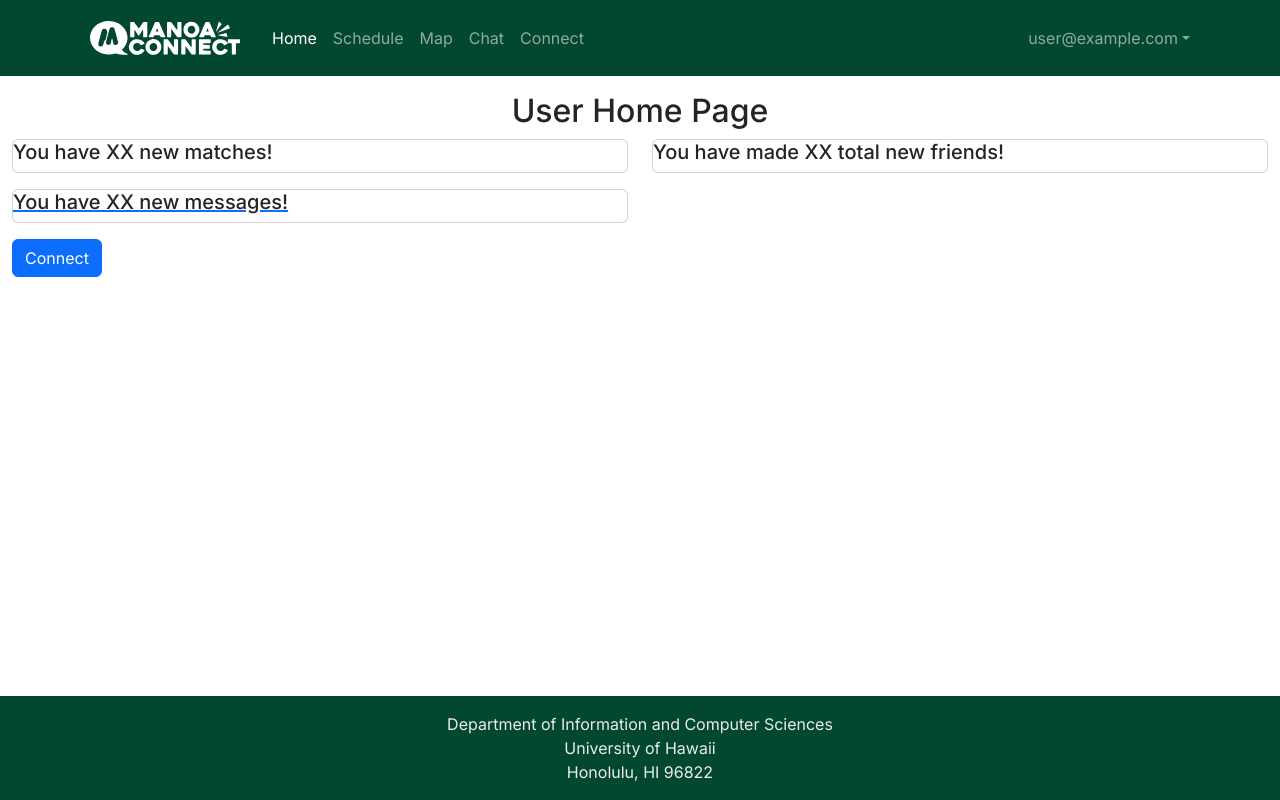
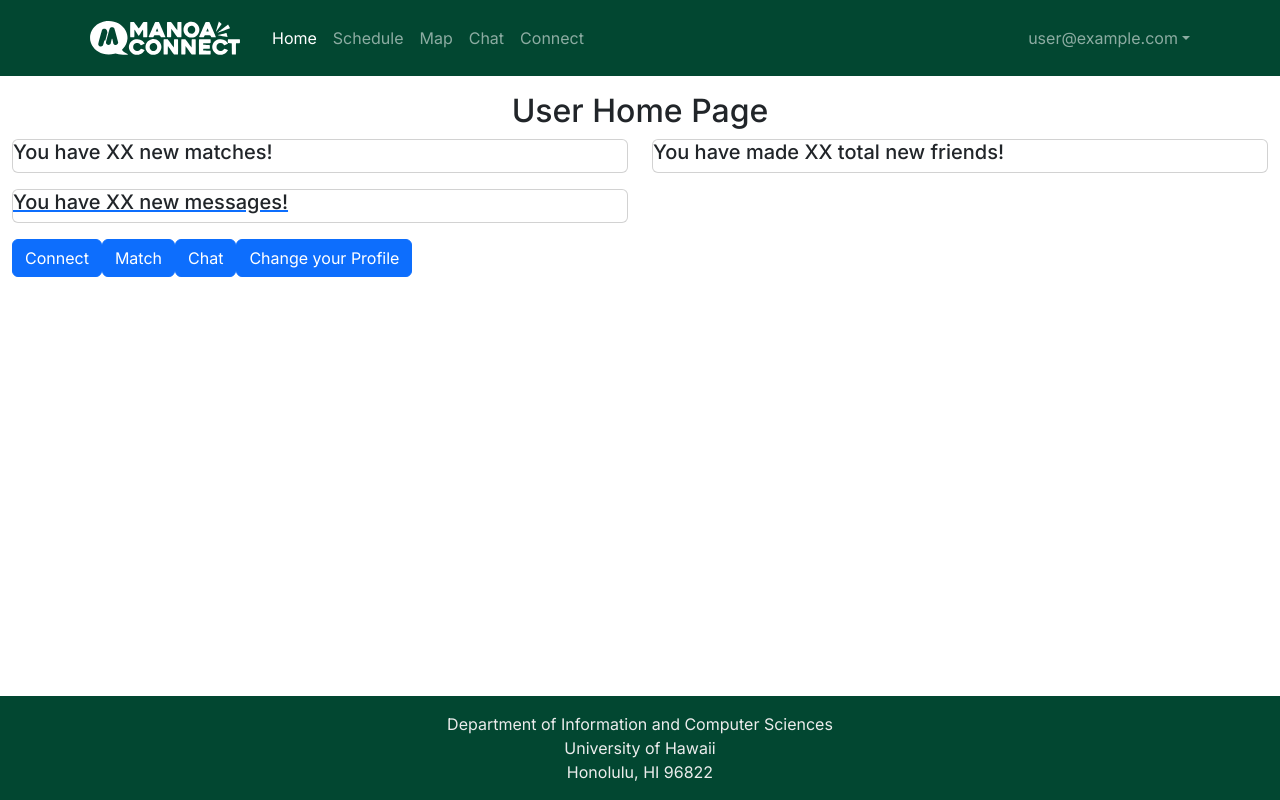
Before and after one commit to manoa-connect/manoa-connect, a Next.js app: page /home in a window 1280 px wide. Built offline with nearby package versions, Linux system fonts and the light colour scheme; no server answers; sample sign-in values are in the browser's storage.

Commit message:
Update UserHome.tsx

```diff
--- a/src/components/UserHome.tsx
+++ b/src/components/UserHome.tsx
@@ -5,7 +5,7 @@ import authOptions from '@/lib/authOptions';
 import Link from 'next/link';
 
 /** Render a list of stuff for the logged in user. */
-const HomePage = async () => {
+const UserHome = async () => {
   // Protect the page, only logged in users can access it.
   const session = await getServerSession(authOptions);
   loggedInProtectedPage(
@@ -38,6 +38,9 @@ const HomePage = async () => {
             </Card>
           </Link>
           <Button href="/connect" className='mb-3'>Connect</Button>
+          <Button href="/match" className='mb-3'>Match</Button>
+          <Button href="/chat" className='mb-3'>Chat</Button>
+          <Button href="/createProfile" className='mb-3'>Change your Profile</Button>
         </Col>
         <Col className="justify-content-end">
           <Card>
@@ -50,4 +53,4 @@ const HomePage = async () => {
   );
 };
 
-export default HomePage;
+export default UserHome;
```
